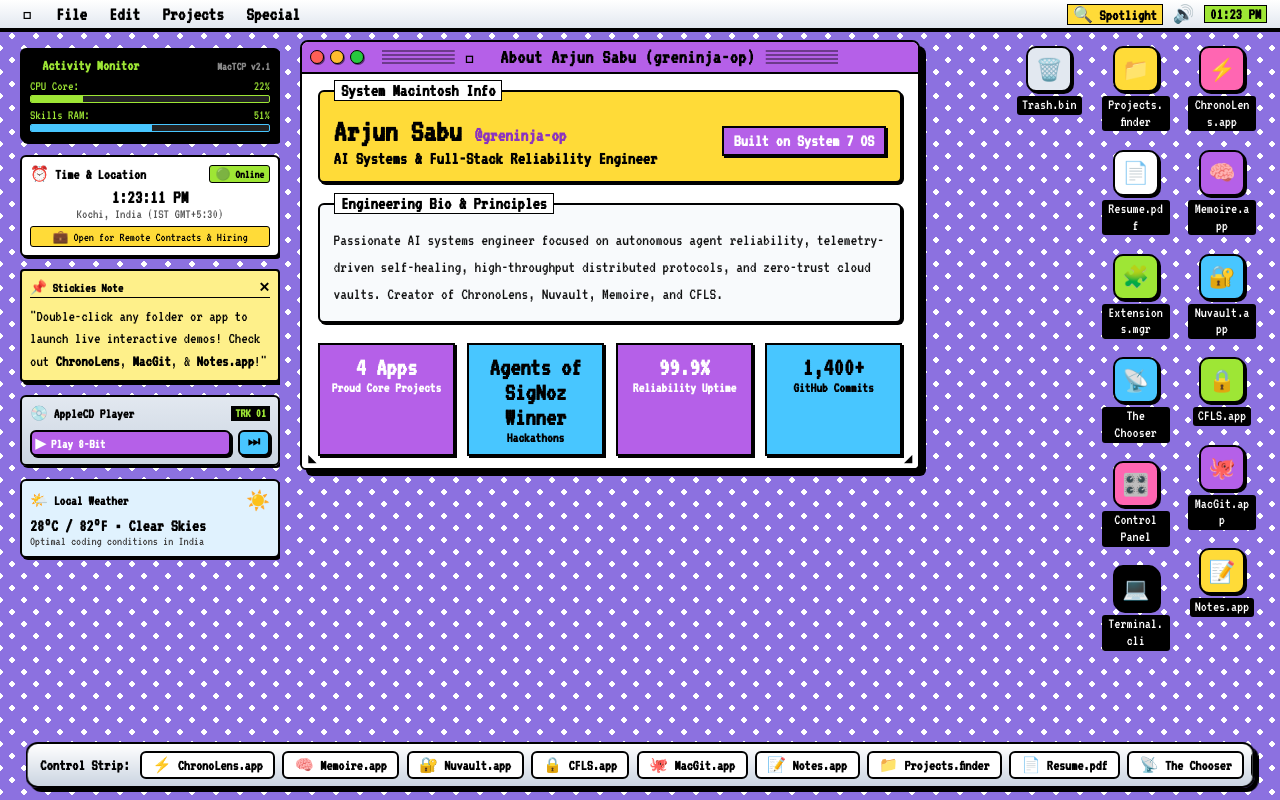
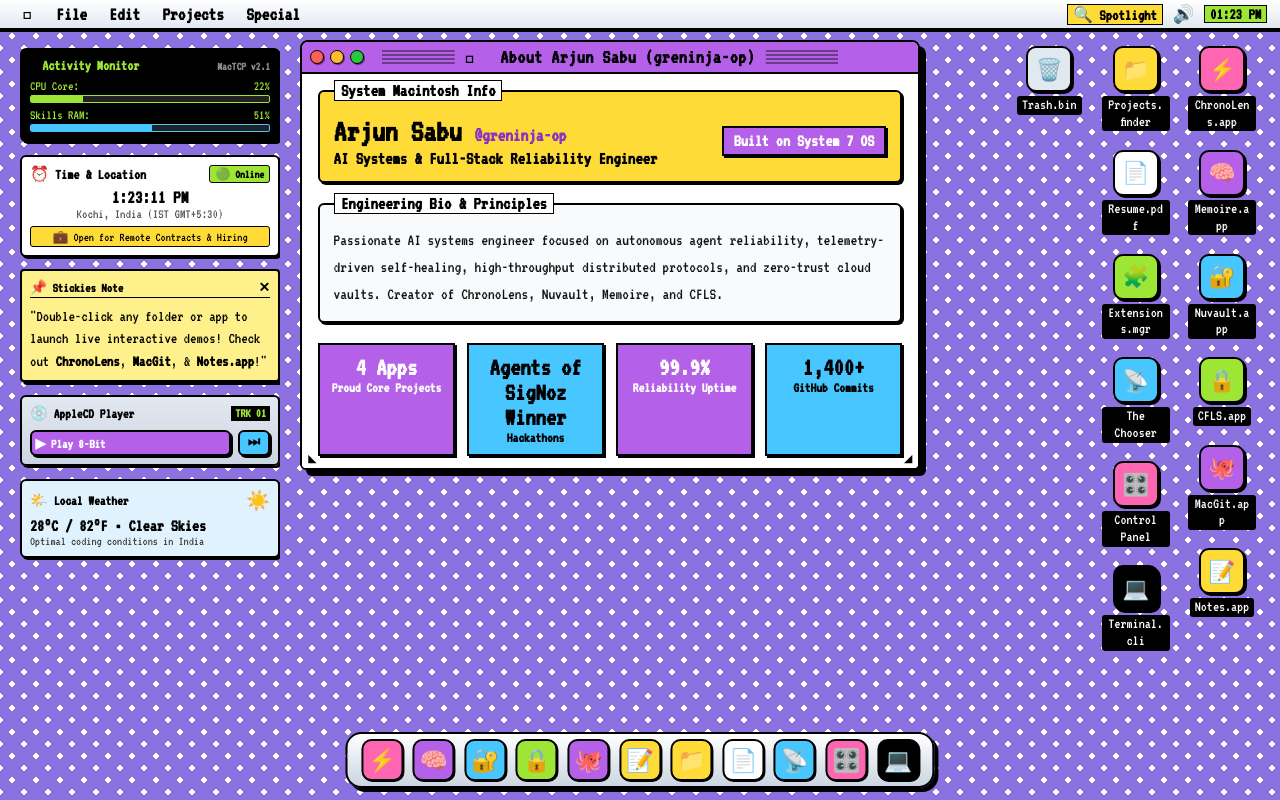
Before and after one commit to greninja-op/my-porfolio, a React (Vite) app: page / in a window 1280 px wide. Built offline with nearby package versions, Linux system fonts and the light colour scheme.

Commit message:
Revert Dock to Modern macOS Floating Dock styled System 7 with pill shape, square app icons, hover tooltips, and zero scrollbar overflow

```diff
--- a/src/components/MacControlStrip.jsx
+++ b/src/components/MacControlStrip.jsx
@@ -34,9 +34,9 @@ export default function MacControlStrip({ openWindows, onFocusApp, onLaunchApp }
         const isNearDock = clientY >= rect.top - 50 && clientY <= rect.bottom + 40;
 
         if (isNearDock) {
-          const itemWidth = 110;
+          const iconWidth = 52;
           const relativeX = clientX - rect.left;
-          const calculatedIndex = Math.max(0, Math.min(dockApps.length, Math.floor(relativeX / itemWidth)));
+          const calculatedIndex = Math.max(0, Math.min(dockApps.length, Math.floor(relativeX / iconWidth)));
           setHoverIndex(calculatedIndex);
         } else {
           setHoverIndex(null);
@@ -108,7 +108,7 @@ export default function MacControlStrip({ openWindows, onFocusApp, onLaunchApp }
 
   return (
     <>
-      {/* Floating Standalone Desktop Apps (Dragged out of Control Strip) */}
+      {/* Floating Standalone Desktop Apps */}
       {desktopApps.map((app) => (
         <div
           key={app.id}
@@ -135,23 +135,23 @@ export default function MacControlStrip({ openWindows, onFocusApp, onLaunchApp }
         >
           <div
             style={{
-              padding: '0.2rem 0.6rem',
-              borderRadius: '6px',
+              width: '44px',
+              height: '44px',
+              borderRadius: '10px',
               background: app.color,
-              color: app.color === '#ffffff' ? '#000' : '#fff',
               border: '2px solid #000',
               boxShadow: '3px 3px 0px #000',
               display: 'flex',
               alignItems: 'center',
-              gap: '0.4rem',
-              fontSize: '0.95rem',
-              fontWeight: 'bold',
-              fontFamily: 'var(--font-mac-title)'
+              justifyContent: 'center',
+              fontSize: '1.4rem'
             }}
           >
-            <span>{app.icon}</span>
-            <span>{app.name}</span>
+            {app.icon}
           </div>
+          <span style={{ fontFamily: 'var(--font-mac-title)', fontSize: '0.85rem', color: '#fff', background: '#000', padding: '1px 4px', borderRadius: '3px' }}>
+            {app.name}
+          </span>
         </div>
       ))}
 
@@ -165,33 +165,30 @@ export default function MacControlStrip({ openWindows, onFocusApp, onLaunchApp }
             zIndex: 9999,
             pointerEvents: 'none',
             opacity: 0.9,
-            transform: 'scale(1.1)',
+            transform: 'scale(1.15)',
             transition: 'transform 0.05s ease'
           }}
         >
           <div
             style={{
-              padding: '0.3rem 0.7rem',
-              borderRadius: '6px',
+              width: '46px',
+              height: '46px',
+              borderRadius: '12px',
               background: 'var(--mac-purple)',
-              color: '#fff',
               border: '2px solid #000',
-              boxShadow: '4px 4px 0px #000',
+              boxShadow: '5px 5px 0px #000',
               display: 'flex',
               alignItems: 'center',
-              gap: '0.4rem',
-              fontSize: '1rem',
-              fontWeight: 'bold',
-              fontFamily: 'var(--font-mac-title)'
+              justifyContent: 'center',
+              fontSize: '1.5rem'
             }}
           >
             {([...dockApps, ...desktopApps].find((a) => a.id === draggingId) || {}).icon || '📱'}
-            <span>{([...dockApps, ...desktopApps].find((a) => a.id === draggingId) || {}).name}</span>
           </div>
         </div>
       )}
 
-      {/* System 7 Vibrant Pop Control Strip Taskbar */}
+      {/* Modern Floating macOS Dock Styled Pop System 7 */}
       <div
         ref={dockRef}
         className="mac-control-strip"
@@ -200,26 +197,22 @@ export default function MacControlStrip({ openWindows, onFocusApp, onLaunchApp }
           bottom: '12px',
           left: '50%',
           transform: 'translateX(-50%)',
-          height: '46px',
+          height: '56px',
           background: 'linear-gradient(180deg, #ffffff 0%, #cbd5e1 100%)',
           border: '2px solid #000000',
-          borderRadius: '12px',
+          borderRadius: '16px',
           boxShadow: '4px 4px 0px #000000',
           display: 'flex',
           alignItems: 'center',
-          gap: hoverIndex !== null ? '0.8rem' : '0.45rem',
-          padding: '0 0.75rem',
+          gap: hoverIndex !== null ? '1.2rem' : '0.6rem',
+          padding: '0 0.85rem',
           zIndex: 900,
           fontFamily: 'var(--font-mac-title)',
           transition: 'all 0.25s cubic-bezier(0.2, 0.9, 0.3, 1)',
           maxWidth: '96vw',
-          overflowX: 'auto'
+          overflow: 'visible'
         }}
       >
-        <span style={{ fontSize: '1rem', fontWeight: 'bold', color: '#000', whiteSpace: 'nowrap', marginRight: '0.2rem' }}>
-          Control Strip:
-        </span>
-
         {dockApps.map((app, index) => {
           const isOpen = openWindows[app.id];
           const isHovered = hoveredApp === app.id;
@@ -231,7 +224,7 @@ export default function MacControlStrip({ openWindows, onFocusApp, onLaunchApp }
               style={{
                 position: 'relative',
                 transition: 'transform 0.2s cubic-bezier(0.2, 0.9, 0.3, 1)',
-                transform: isShifted ? 'translateX(14px)' : 'translateX(0px)'
+                transform: isShifted ? 'translateX(18px)' : 'translateX(0px)'
               }}
               onMouseEnter={() => setHoveredApp(app.id)}
               onMouseLeave={() => setHoveredApp(null)}
@@ -244,7 +237,31 @@ export default function MacControlStrip({ openWindows, onFocusApp, onLaunchApp }
                 if (e.touches[0]) startDrag(app.id, e.touches[0].clientX, e.touches[0].clientY);
               }}
             >
-              {/* Vibrant Colored App Button */}
+              {/* Tooltip Label */}
+              {isHovered && !draggingId && (
+                <div
+                  style={{
+                    position: 'absolute',
+                    top: '-34px',
+                    left: '50%',
+                    transform: 'translateX(-50%)',
+                    background: '#000000',
+                    color: '#ffffff',
+                    padding: '2px 8px',
+                    border: '1px solid #ffffff',
+                    borderRadius: '4px',
+                    fontSize: '0.95rem',
+                    fontWeight: 'bold',
+                    whiteSpace: 'nowrap',
+                    boxShadow: '2px 2px 0px #000',
+                    zIndex: 901
+                  }}
+                >
+                  {app.name}
+                </div>
+              )}
+
+              {/* Modern macOS Dock Icon Button */}
               <button
                 onClick={() => {
                   if (isOpen) {
@@ -254,34 +271,42 @@ export default function MacControlStrip({ openWindows, onFocusApp, onLaunchApp }
                   }
                 }}
                 style={{
-                  background: isOpen ? app.color : '#ffffff',
-                  color: isOpen ? (app.color === '#ffffff' ? '#000' : '#ffffff') : '#000000',
+                  width: '42px',
+                  height: '42px',
+                  borderRadius: '10px',
+                  background: app.color,
                   border: '2px solid #000000',
-                  boxShadow: isHovered ? '2px 2px 0px #000' : isOpen ? '1px 1px 0px #000' : 'none',
-                  padding: '0.2rem 0.65rem',
-                  fontSize: '0.95rem',
-                  fontWeight: 'bold',
-                  fontFamily: 'var(--font-mac-title)',
-                  cursor: 'grab',
+                  boxShadow: isHovered ? '3px 3px 0px #000' : '1px 1px 0px #000',
                   display: 'flex',
                   alignItems: 'center',
-                  gap: '0.4rem',
-                  borderRadius: '6px',
-                  whiteSpace: 'nowrap',
-                  transition: 'transform 0.15s cubic-bezier(0.2, 0.9, 0.3, 1), background 0.15s ease',
-                  transform: isHovered ? 'translateY(-3px)' : 'translateY(0)',
+                  justifyContent: 'center',
+                  fontSize: '1.4rem',
+                  cursor: 'grab',
+                  transition: 'transform 0.15s cubic-bezier(0.2, 0.9, 0.3, 1)',
+                  transform: isHovered ? 'translateY(-6px) scale(1.16)' : 'translateY(0) scale(1)',
                   outline: 'none',
                   opacity: draggingId === app.id ? 0.3 : 1
                 }}
               >
                 <span>{app.icon}</span>
-                <span>{app.name}</span>
-                {isOpen && (
-                  <span style={{ fontSize: '8px', color: app.color === '#ffffff' ? '#000' : '#fff' }}>
-                    ●
-                  </span>
-                )}
               </button>
+
+              {/* Active Glowing Dot Indicator */}
+              {isOpen && (
+                <div
+                  style={{
+                    position: 'absolute',
+                    bottom: '-6px',
+                    left: '50%',
+                    transform: 'translateX(-50%)',
+                    width: '5px',
+                    height: '5px',
+                    borderRadius: '50%',
+                    background: '#000000',
+                    boxShadow: '0 0 4px var(--mac-pink)'
+                  }}
+                />
+              )}
             </div>
           );
         })}
```
